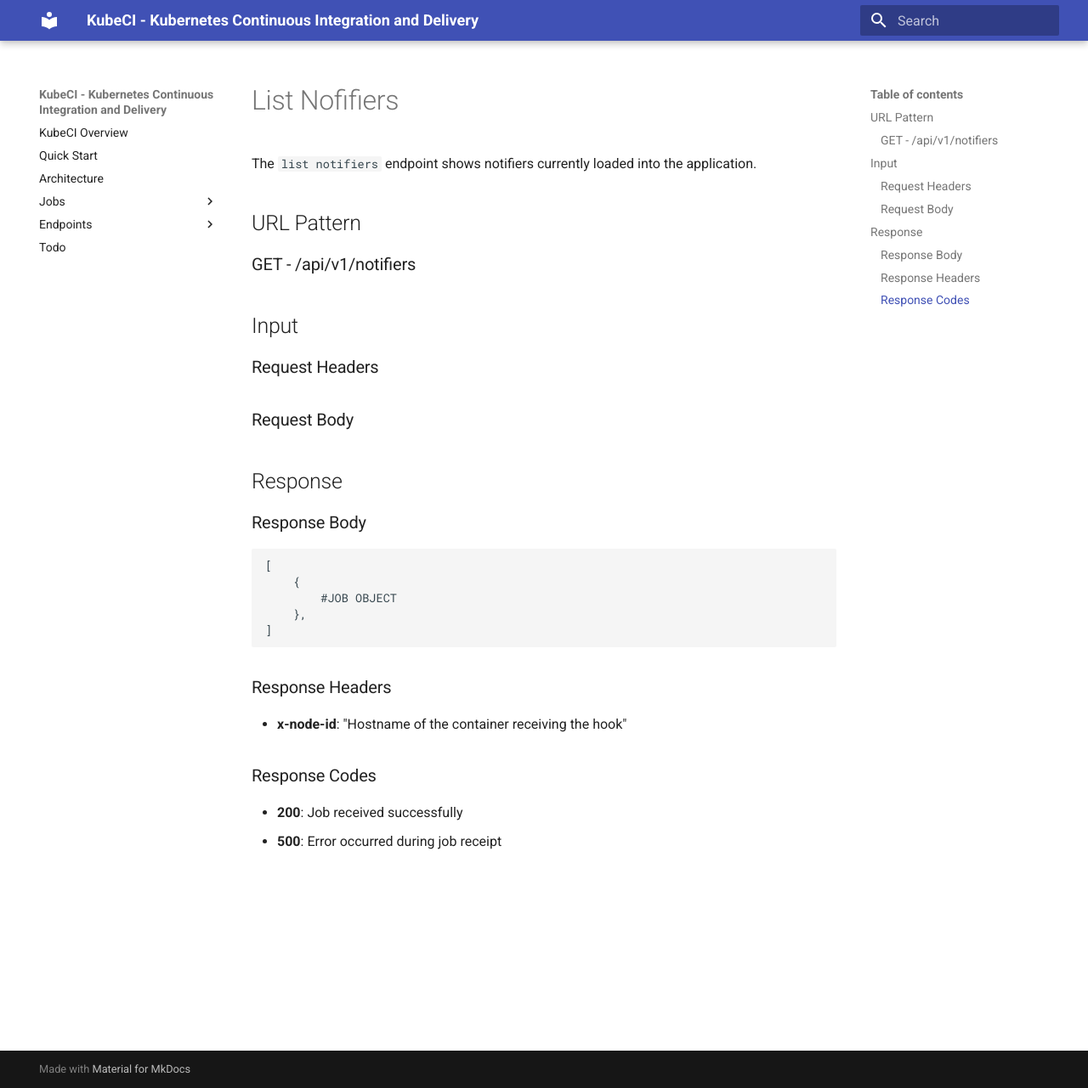
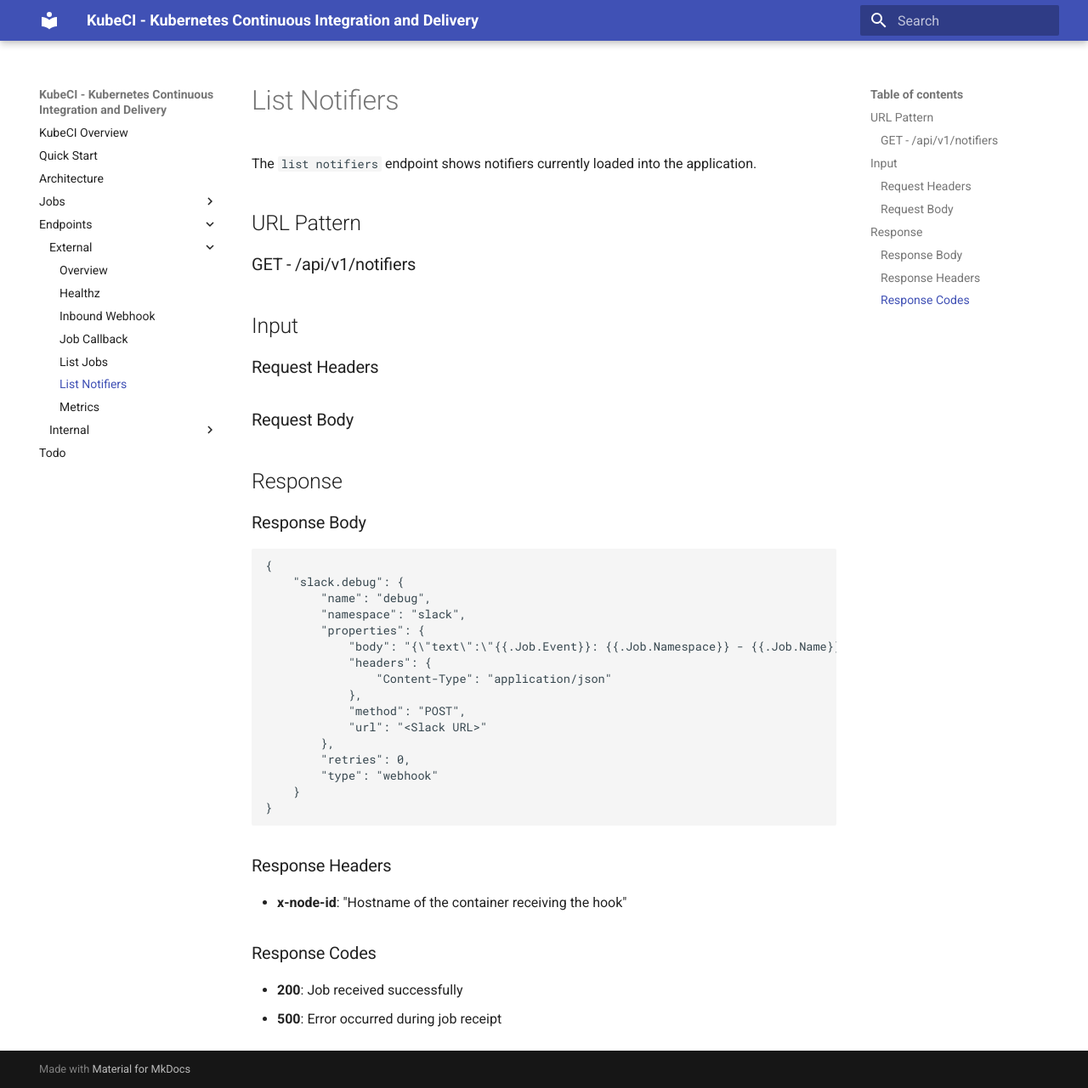
Before and after one commit to mnewswanger/kube-ci, an MkDocs documentation site: the page built from docs/endpoints/external/list-notifiers.md, in a window 1280 px wide and 1281 px high. Shown: the whole window at 85% size. Built offline with MkDocs 1.6.1 and Material for MkDocs 9.7.7, drawn with Linux system fonts in a browser that asks for light colours; old or Windows-style settings are respelled for this version of MkDocs.

Commit message:
Update documentation

````diff
--- a/docs/endpoints/external/list-notifiers.md
+++ b/docs/endpoints/external/list-notifiers.md
@@ -1,4 +1,4 @@
-# List Nofifiers #
+# List Notifiers #
 
 The `list notifiers` endpoint shows notifiers currently loaded into the application.
 
@@ -17,11 +17,22 @@ The `list notifiers` endpoint shows notifiers currently loaded into the applicat
 ### Response Body ###
 
 ```
-[
-    {
-        #JOB OBJECT
-    },
-]
+{
+    "slack.debug": {
+        "name": "debug",
+        "namespace": "slack",
+        "properties": {
+            "body": "{\"text\":\"{{.Job.Event}}: {{.Job.Namespace}} - {{.Job.Name}}\"}",
+            "headers": {
+                "Content-Type": "application/json"
+            },
+            "method": "POST",
+            "url": "<Slack URL>"
+        },
+        "retries": 0,
+        "type": "webhook"
+    }
+}
 ```
 
 ### Response Headers ###
--- a/mkdocs.yml
+++ b/mkdocs.yml
@@ -14,6 +14,8 @@ pages:
       - Healthz: endpoints/external/healthz.md
       - Inbound Webhook: endpoints/external/inbound-webhook.md
       - Job Callback: endpoints/external/job-callback.md
+      - List Jobs: endpoints/external/list-jobs.md
+      - List Notifiers: endpoints/external/list-notifiers.md
       - Metrics: endpoints/external/metrics.md
     - Internal:
       - Overview: endpoints/internal/index.md
````
Also changed, not shown: docs/architecture.md (+1 -1 lines), docs/endpoints/external/list-jobs.md (+59 -0 lines).
